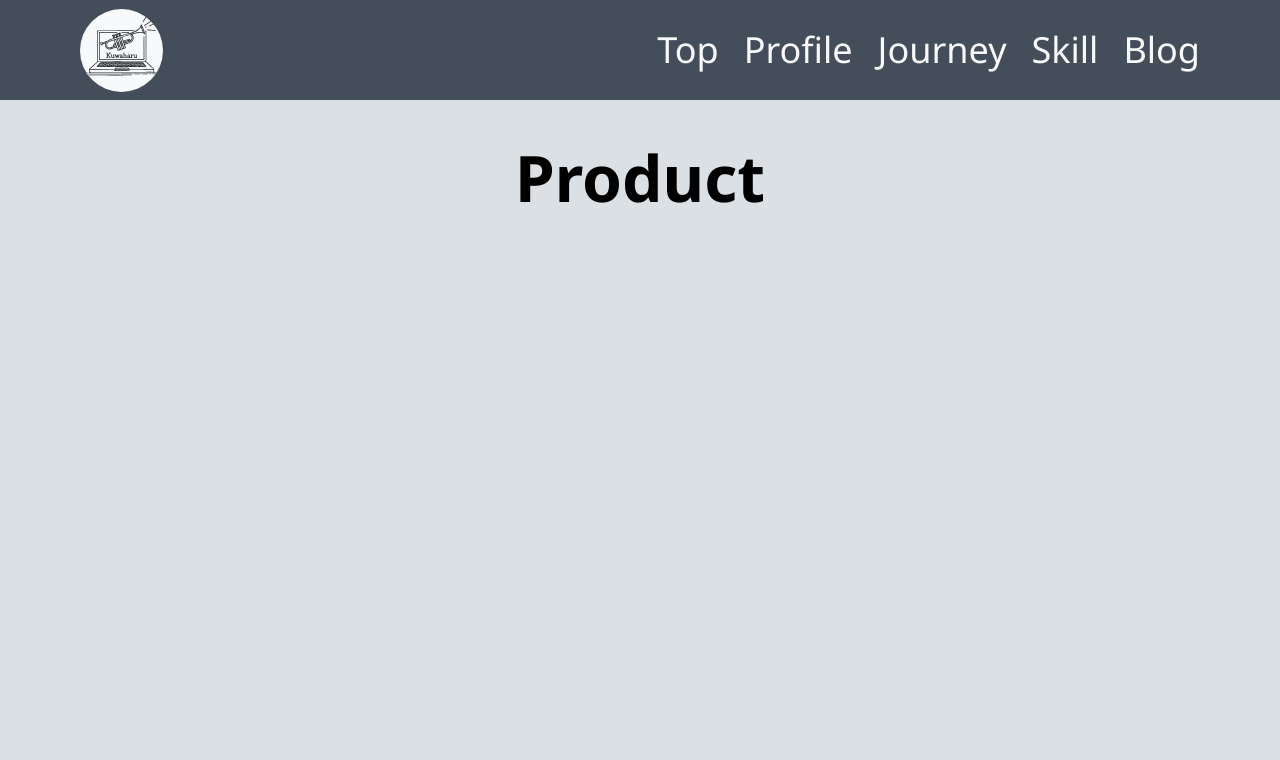
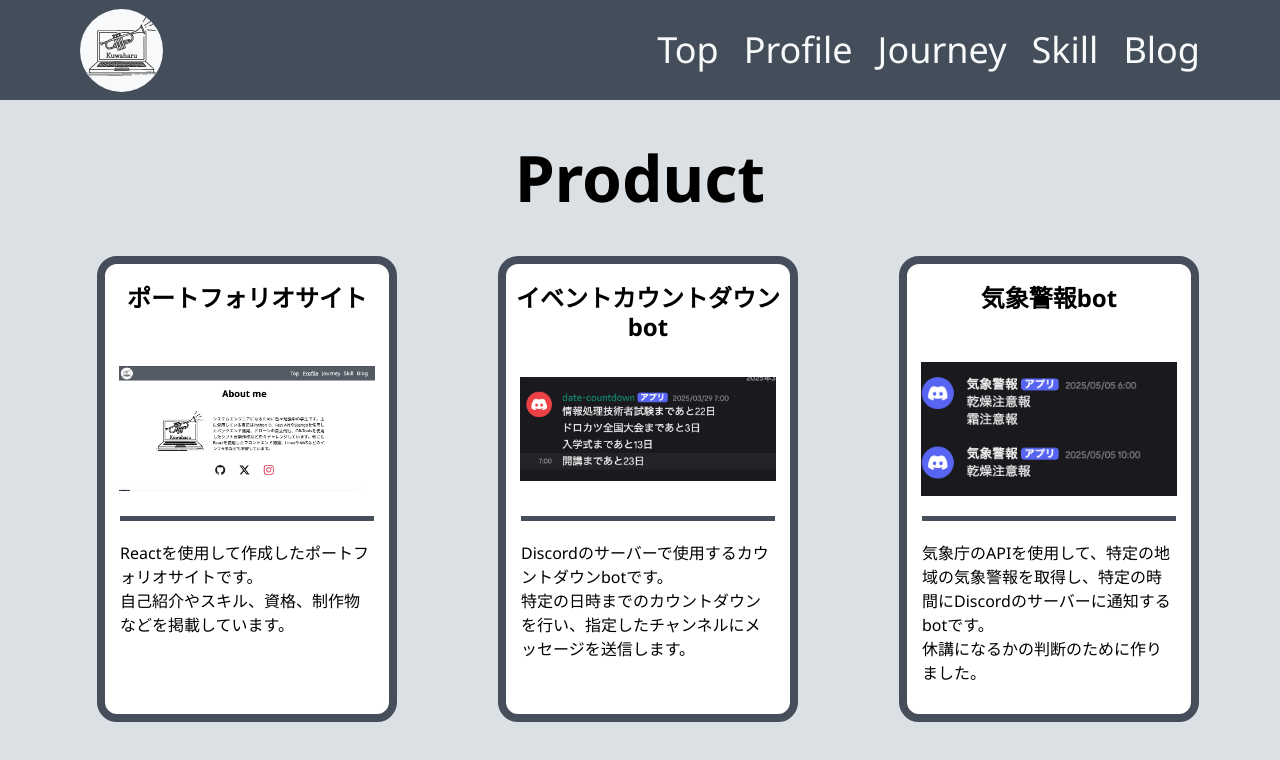
Before and after one commit to kuwaharu-git/my-portfolio, a React (Vite) app: page /product in a window 1280 px wide. Shown: the top 760 px of the page. Built offline with nearby package versions, Linux system fonts and the light colour scheme.

Commit message:
ProductページにCardsListWrapperを追加し、プロダクトデータを表示

```diff
--- a/src/pages/Product.jsx
+++ b/src/pages/Product.jsx
@@ -4,6 +4,9 @@ import styled from '@emotion/styled';
 import Header from '../components/Header';
 import { Footer } from '../components/Footer';
 import breakpoints from '../breakpoints';
+import { Card } from '../components/Card';
+import { productsData } from '../components/product/ProductData';
+import { CardsListWrapper } from '../components/Card';
 
 const Skill = () => {
     return (
@@ -14,6 +17,11 @@ const Skill = () => {
                     <TitleWrapper>
                         Product
                     </TitleWrapper>
+                    <CardsListWrapper>
+                        {Object.entries(productsData).map(([title, contents], index) => (
+                            <Card key={index} title={title} siteUrl={contents.siteUrl} imgUrl={contents.imgUrl} igmAlt={contents.imgAlt} description={contents.description} />
+                        ))}
+                    </CardsListWrapper>
                 </ProductWrapper>
             </main>
             <Footer />
```
